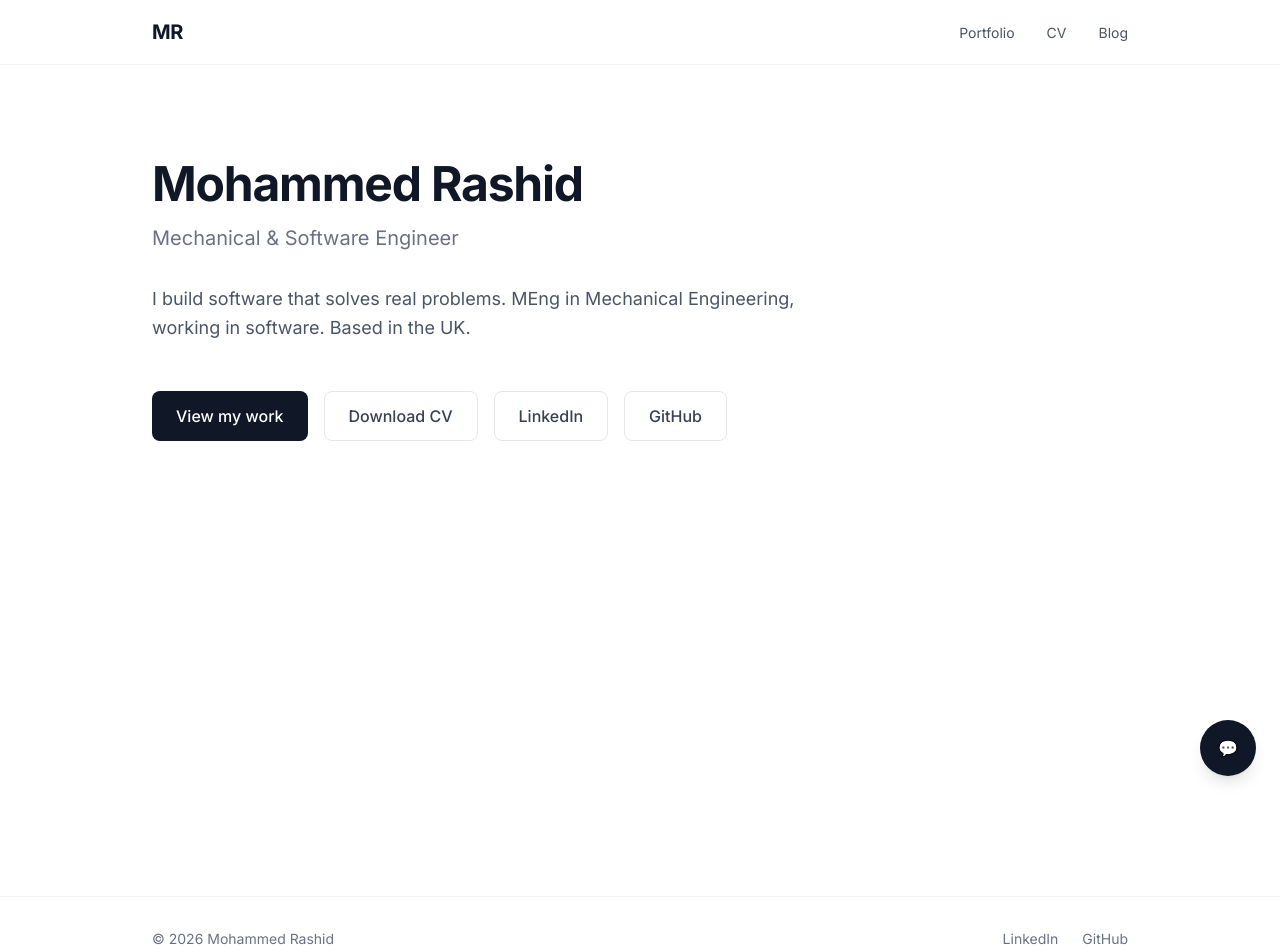
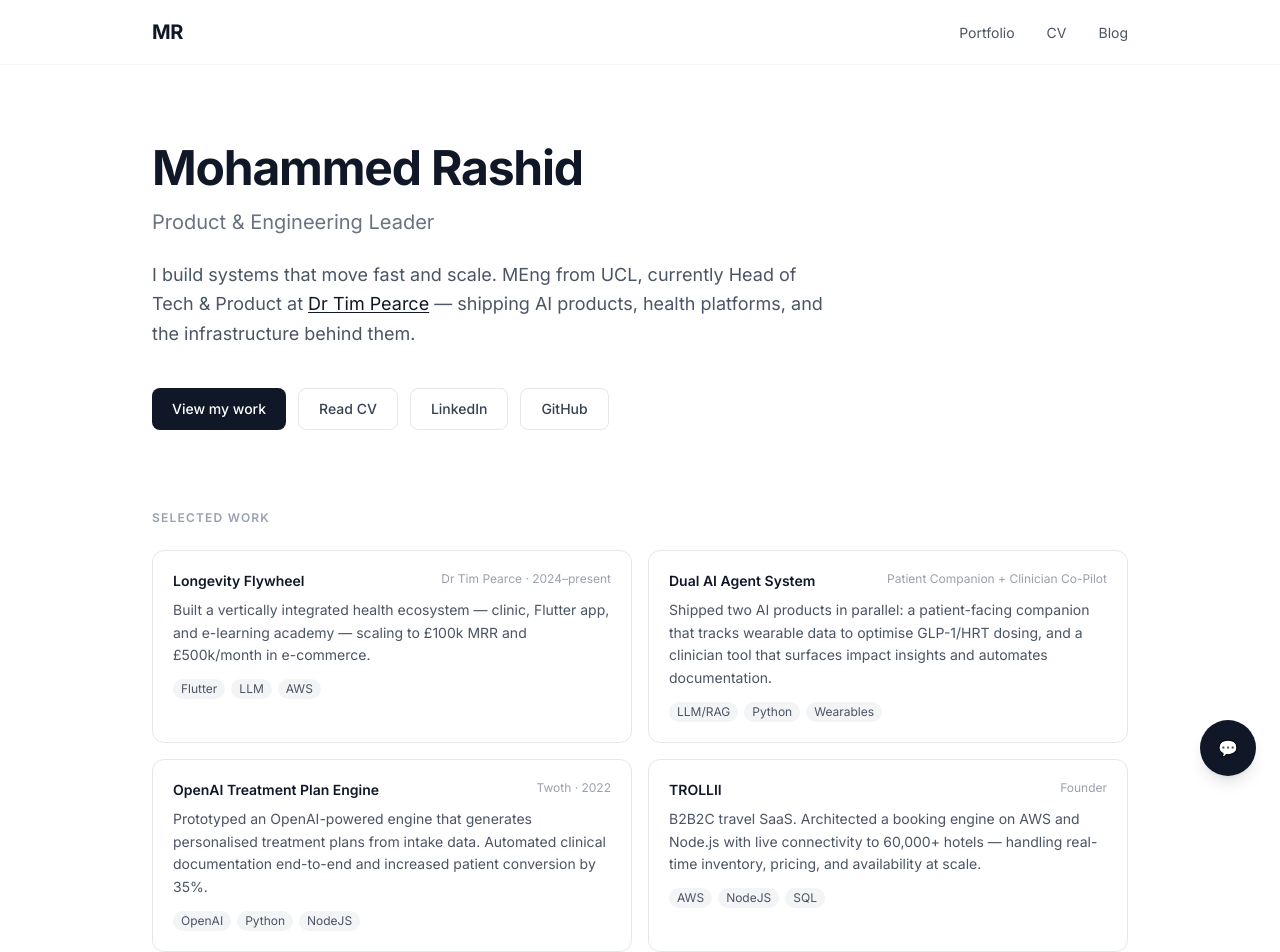
Before and after one commit to mmsrashid/mmsrashid.com, a Next.js app: page / in a window 1280 px wide. Shown: the top 952 px of the page. Built offline with nearby package versions, Linux system fonts and the light colour scheme; no server answers.

Commit message:
feat: rewrite home page with real copy and projects, seed 6 projects into Supabase

```diff
--- a/app/(public)/page.tsx
+++ b/app/(public)/page.tsx
@@ -1,38 +1,68 @@
 import Link from 'next/link'
+
+const HIGHLIGHTS = [
+  {
+    label: 'Longevity Flywheel',
+    meta: 'Dr Tim Pearce · 2024–present',
+    desc: 'Built a vertically integrated health ecosystem — clinic, Flutter app, and e-learning academy — scaling to £100k MRR and £500k/month in e-commerce.',
+    tags: ['Flutter', 'LLM', 'AWS'],
+  },
+  {
+    label: 'Dual AI Agent System',
+    meta: 'Patient Companion + Clinician Co-Pilot',
+    desc: 'Shipped two AI products in parallel: a patient-facing companion that tracks wearable data to optimise GLP-1/HRT dosing, and a clinician tool that surfaces impact insights and automates documentation.',
+    tags: ['LLM/RAG', 'Python', 'Wearables'],
+  },
+  {
+    label: 'OpenAI Treatment Plan Engine',
+    meta: 'Twoth · 2022',
+    desc: 'Prototyped an OpenAI-powered engine that generates personalised treatment plans from intake data. Automated clinical documentation end-to-end and increased patient conversion by 35%.',
+    tags: ['OpenAI', 'Python', 'NodeJS'],
+  },
+  {
+    label: 'TROLLII',
+    meta: 'Founder',
+    desc: 'B2B2C travel SaaS. Architected a booking engine on AWS and Node.js with live connectivity to 60,000+ hotels — handling real-time inventory, pricing, and availability at scale.',
+    tags: ['AWS', 'NodeJS', 'SQL'],
+  },
+]
 
 export default function HomePage() {
   return (
-    <div className="max-w-5xl mx-auto px-6 py-24">
-      <div className="max-w-2xl">
+    <div className="max-w-5xl mx-auto px-6 py-20">
+
+      {/* Hero */}
+      <div className="max-w-2xl mb-20">
         <h1 className="text-5xl font-bold tracking-tight text-gray-900 mb-4">
           Mohammed Rashid
         </h1>
-        <p className="text-xl text-gray-500 mb-8">
-          Mechanical &amp; Software Engineer
+        <p className="text-xl text-gray-500 mb-6">
+          Product &amp; Engineering Leader
         </p>
-        <p className="text-lg text-gray-600 mb-12 leading-relaxed">
-          I build software that solves real problems. MEng in Mechanical Engineering,
-          working in software. Based in the UK.
+        <p className="text-lg text-gray-600 mb-10 leading-relaxed">
+          I build systems that move fast and scale. MEng from UCL,
+          currently Head of Tech &amp; Product at{' '}
+          <a href="https://drtimpearce.com" target="_blank" rel="noopener noreferrer" className="text-gray-900 underline underline-offset-2">Dr Tim Pearce</a>
+          {' '}— shipping AI products, health platforms, and the infrastructure behind them.
         </p>
-
-        <div className="flex flex-wrap gap-4">
+        <div className="flex flex-wrap gap-3">
           <Link
             href="/portfolio"
-            className="inline-flex items-center px-6 py-3 bg-gray-900 text-white rounded-lg font-medium hover:bg-gray-700 transition-colors"
+            className="inline-flex items-center px-5 py-2.5 bg-gray-900 text-white text-sm rounded-lg font-medium hover:bg-gray-700 transition-colors"
           >
             View my work
           </Link>
           <Link
             href="/cv"
-            className="inline-flex items-center px-6 py-3 border border-gray-200 text-gray-700 rounded-lg font-medium hover:border-gray-400 transition-colors"
+            className="inline-flex items-center px-5 py-2.5 border border-gray-200 text-gray-700 text-sm rounded-lg font-medium hover:border-gray-400 transition-colors"
           >
-            Download CV
+            Read CV
           </Link>
           <a
             href="https://www.linkedin.com/in/mmsrashid/"
             target="_blank"
             rel="noopener noreferrer"
-            className="inline-flex items-center px-6 py-3 border border-gray-200 text-gray-700 rounded-lg font-medium hover:border-gray-400 transition-colors"
+            className="inline-flex items-center px-5 py-2.5 border border-gray-200 text-gray-700 text-sm rounded-lg font-medium hover:border-gray-400 transition-colors"
           >
             LinkedIn
           </a>
@@ -40,12 +70,48 @@
             href="https://github.com/mmsrashid"
             target="_blank"
             rel="noopener noreferrer"
-            className="inline-flex items-center px-6 py-3 border border-gray-200 text-gray-700 rounded-lg font-medium hover:border-gray-400 transition-colors"
+            className="inline-flex items-center px-5 py-2.5 border border-gray-200 text-gray-700 text-sm rounded-lg font-medium hover:border-gray-400 transition-colors"
           >
             GitHub
           </a>
         </div>
       </div>
+
+      {/* Selected work */}
+      <div>
+        <h2 className="text-xs font-semibold uppercase tracking-widest text-gray-400 mb-6">Selected work</h2>
+        <div className="grid grid-cols-1 md:grid-cols-2 gap-4">
+          {HIGHLIGHTS.map((h) => (
+            <div key={h.label} className="border border-gray-200 rounded-xl p-5 hover:border-gray-400 transition-colors">
+              <div className="flex items-start justify-between mb-2">
+                <h3 className="text-sm font-semibold text-gray-900">{h.label}</h3>
+                <span className="text-xs text-gray-400 ml-4 shrink-0">{h.meta}</span>
+              </div>
+              <p className="text-sm text-gray-600 leading-relaxed mb-3">{h.desc}</p>
+              <div className="flex flex-wrap gap-1.5">
+                {h.tags.map((tag) => (
+                  <span key={tag} className="text-xs bg-gray-100 text-gray-600 px-2 py-0.5 rounded-full">{tag}</span>
+                ))}
+              </div>
+            </div>
+          ))}
+        </div>
+        <div className="mt-6">
+          <Link href="/portfolio" className="text-sm text-gray-500 hover:text-gray-900 transition-colors">
+            See all projects →
+          </Link>
+        </div>
+      </div>
+
+      {/* Currently */}
+      <div className="mt-20 pt-10 border-t border-gray-100">
+        <h2 className="text-xs font-semibold uppercase tracking-widest text-gray-400 mb-4">Currently</h2>
+        <div className="space-y-2 text-sm text-gray-600">
+          <p>→ Head of Tech &amp; Product at <a href="https://drtimpearce.com" target="_blank" rel="noopener noreferrer" className="text-gray-900 hover:underline">Dr Tim Pearce Ltd</a> — building AI health products at scale.</p>
+          <p>→ Building <a href="https://github.com/mmsrashid" target="_blank" rel="noopener noreferrer" className="text-gray-900 hover:underline">personal tooling</a> in Next.js + Supabase.</p>
+        </div>
+      </div>
+
     </div>
   )
 }
--- a/app/(public)/portfolio/page.tsx
+++ b/app/(public)/portfolio/page.tsx
@@ -13,8 +13,8 @@
 
   return (
     <div className="max-w-5xl mx-auto px-6 py-16">
-      <h1 className="text-3xl font-bold text-gray-900 mb-3">Portfolio</h1>
-      <p className="text-gray-500 mb-12">A selection of projects I've built.</p>
+      <h1 className="text-3xl font-bold text-gray-900 mb-3">Work</h1>
+      <p className="text-gray-500 mb-12">Products and platforms I've built or led — across health tech, AI, travel, and media.</p>
 
       {!projects?.length ? (
         <p className="text-gray-400">Projects coming soon.</p>
```
